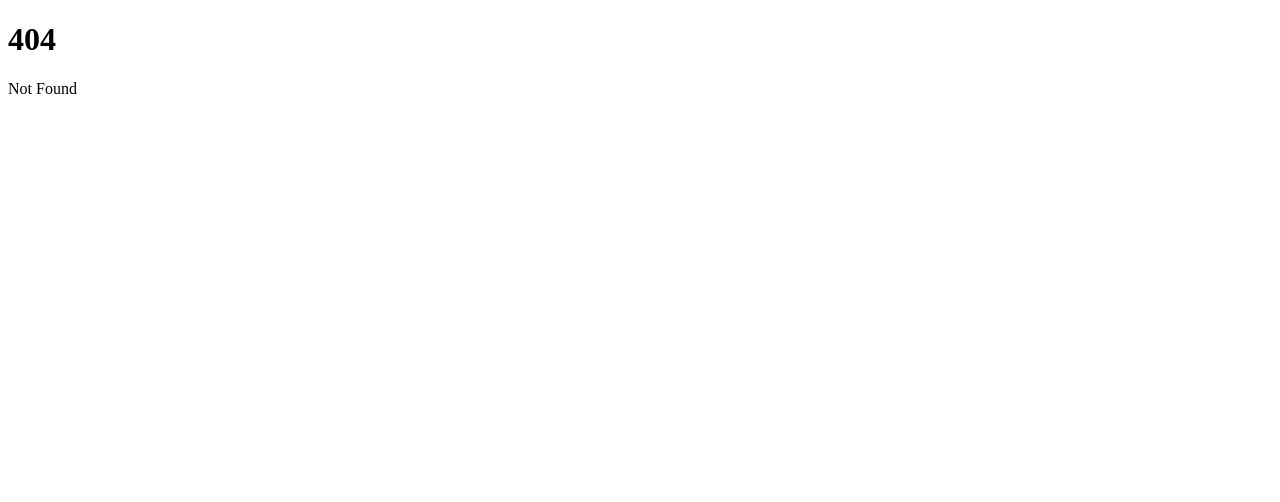
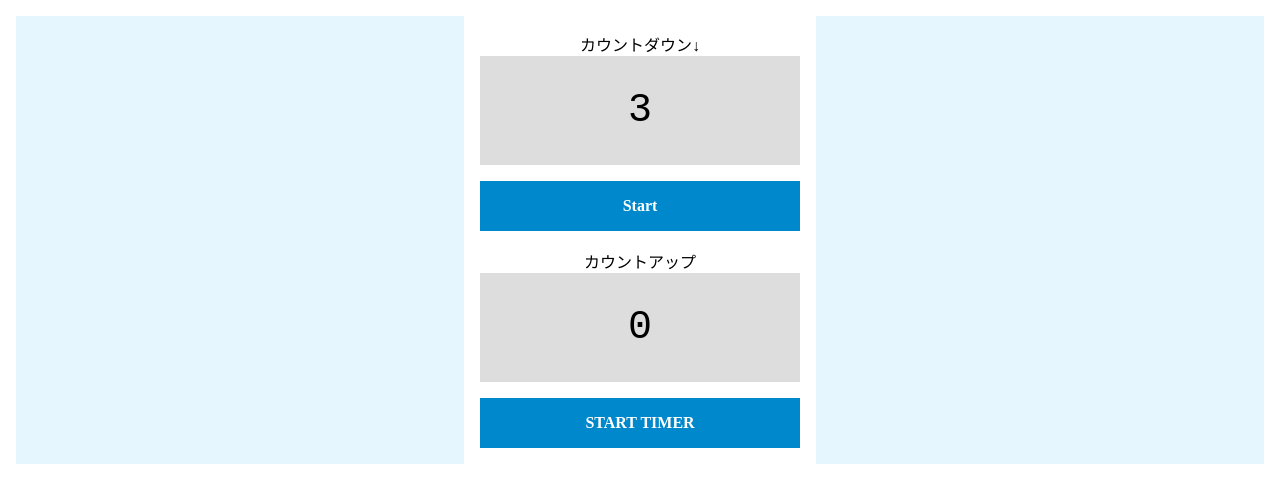
Before and after one commit to tigerscave/eight-svelte-easy-apps, a SvelteKit app: page /button-practice in a window 1280 px wide. Before the commit this address had no page. Shown: the top 502 px of the page. Built offline with nearby package versions, Linux system fonts and the light colour scheme.

Commit message:
feat(countUp-timer):countDown-timer is in progress

```diff
--- a/src/routes/+page.svelte
+++ b/src/routes/+page.svelte
@@ -3,3 +3,9 @@
 <li><a href="/notepad">メモ帳</a></li>
 <li><a href="/password-generator">パスワードジェネレーター</a></li>
 <li><a href="/countdown-timer">カウントダウンタイマー</a></li>
+<li><a href="/three-choice-quiz">3択クイズ</a></li>
+<li><a href="/slide-show">スライドショー</a></li>
+
+<br>
+<br>
+<li><a href="/button-practice">カウントダウン＆カウントアップの機能練習</a></li>
--- /dev/null
+++ b/src/routes/button-practice/+page.svelte
@@ -0,0 +1,97 @@
+<script>
+
+//カウントダウン機能に必要な定義
+  let countDownValue = 3;
+  let isCountingDown = true;
+
+  function toggleCountingDown() {
+    isCountingDown = !isCountingDown;
+  }
+  function countDownTimer() {
+    setInterval(() => {
+      count--;
+    }, 1000)
+  }
+  //カウントアップ機能に必要な定義
+  let isCounting = true;
+  let count = 0;
+  let timerId;
+
+  //カウントアップの処理
+  function toggleCounting() {
+    isCounting = !isCounting;
+  }
+
+  function startTimer() {
+    timerId = setInterval(() => {
+      count++;
+      // console.log(count)
+    }, 1000)
+    toggleCounting()
+  }
+
+  function stopTimer() {
+    clearInterval(timerId)
+    toggleCounting()
+  }
+
+</script>
+
+<body>
+  <main>
+    <div>カウントダウン↓</div>
+    <p>{countDownValue}</p>
+    {#if isCountingDown}
+      <button disabled={!isCountingDown} on:click={toggleCountingDown}>Start</button>
+    {:else}
+      <button id="btn" disabled={isCountingDown} on:click={toggleCountingDown}>...Wait</button>
+    {/if}
+    <br>
+    <br>
+    <div>カウントアップ</div>
+    <p>{count}</p>
+    {#if isCounting}
+    <button on:click={startTimer}>START TIMER</button>
+    {:else }
+    <button on:click={stopTimer}>STOP!!</button>
+    {/if}
+  </main>
+</body>
+
+<style>
+  body {
+    background: #e6f6ff;
+  }
+  main {
+    background: #fff;
+    width: 320px;
+    margin: 16px auto 0;
+    text-align: center;
+    padding: 16px;
+  }
+  p {
+    margin: 0;
+    background: #ddd;
+    padding: 32px 0;
+    font-size: 40px;
+    font-family: "Courier New";
+  }
+  button {
+    all: unset;
+    width: 100%;
+    background: #08c;
+    color: #fff;
+    font-weight: bold;
+    padding: 16px 0;
+    margin-top: 16px;
+    cursor: pointer;
+  }
+
+  button:hover {
+    opacity: 0.6;
+  }
+
+  button:active {
+    opacity: 0.4;
+  }
+</style>
```
Also changed, not shown: src/routes/countdown-timer/+page.svelte (+9 -2 lines).
